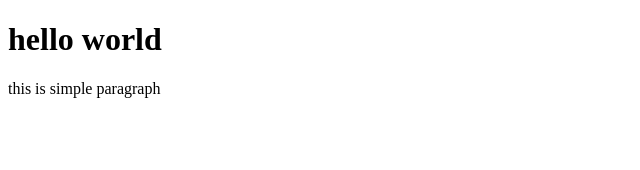
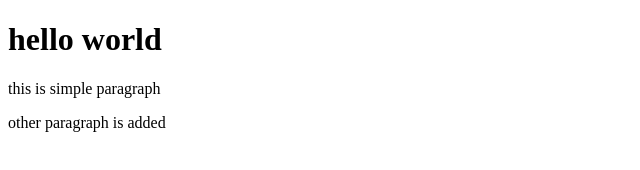
Before and after one commit to TaaniIIS/Taani-Furnuture2, a plain HTML site: page index.html in a window 1280 px wide. Shown: the whole page, without its empty margins (0-640 px from the left). Drawn offline with Linux system fonts and the light colour scheme.

Commit message:
another paraghph is added

```diff
--- a/index.html
+++ b/index.html
@@ -8,5 +8,6 @@
 <body>
     <h1>hello world</h1>
     <p> this is simple paragraph</p>
+    <p> other paragraph is added</p>
 </body>
 </html>
```
